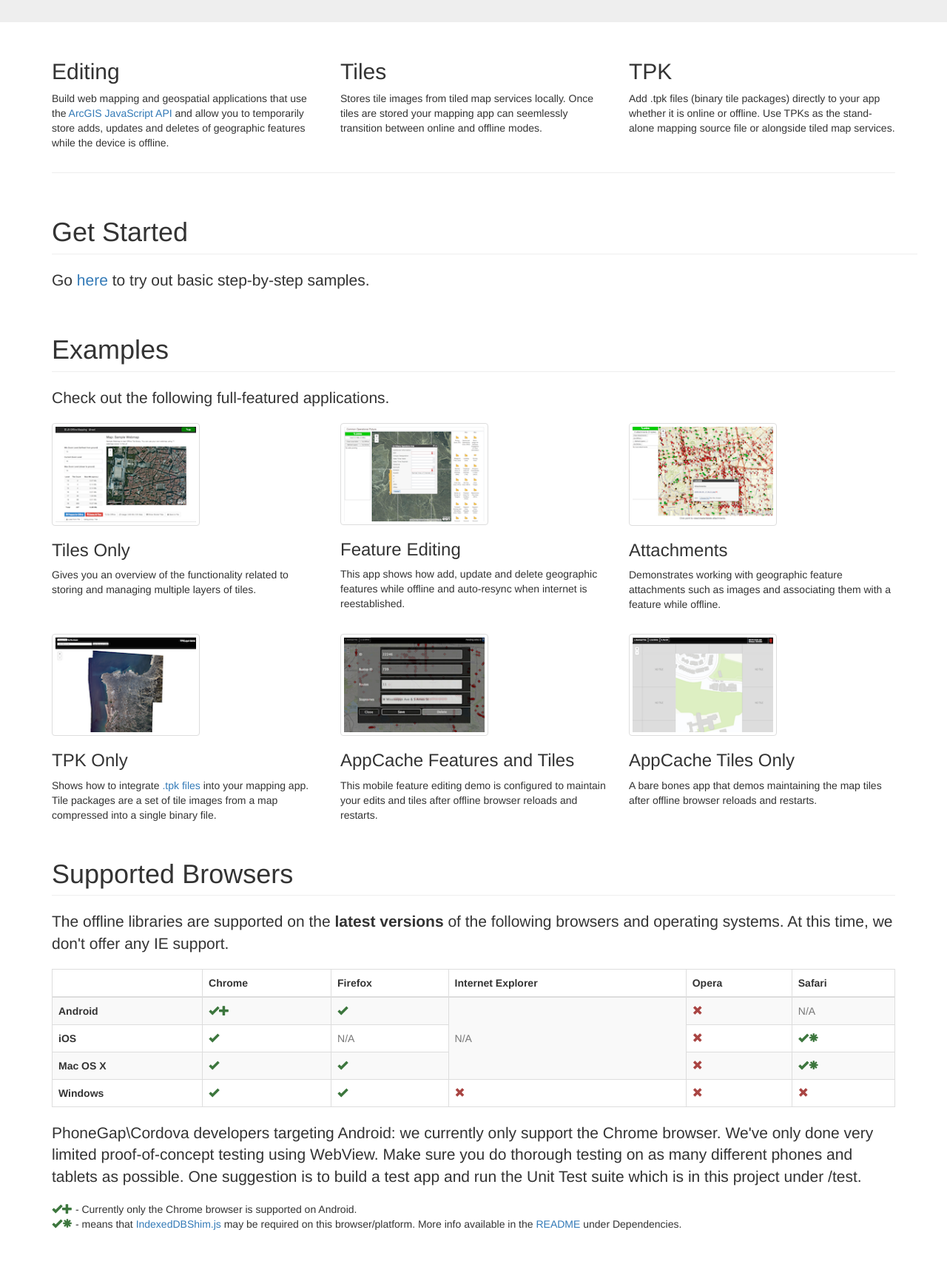
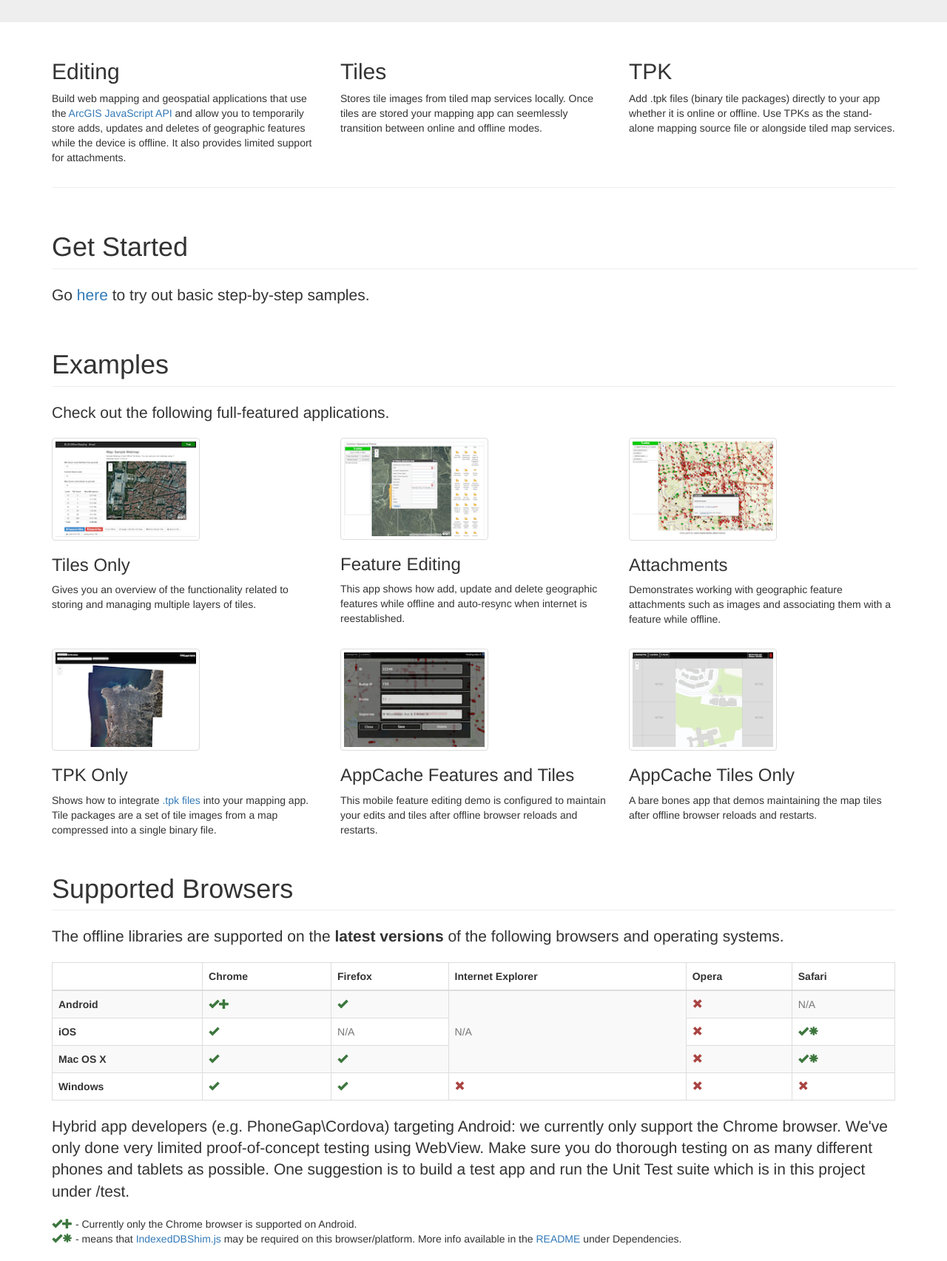
Before and after one commit to Esri/offline-editor-js, a website: page demo/index.html in a window 1280 px wide. Shown: the part 260-1965 px from the top of the page at 74% size. Drawn offline with nearby package versions, Linux system fonts and the light colour scheme.

Commit message:
v2.5.0.1 minor doc update

```diff
--- a/demo/index.html
+++ b/demo/index.html
@@ -46,7 +46,9 @@
     <div class="row">
         <div class="col-md-4">
             <h2>Editing</h2>
-            <p>Build web mapping and geospatial applications that use the <a href="http://developers.arcgis.com/en/documentation" target="_blank">ArcGIS JavaScript API</a> and allow you to temporarily store adds, updates and deletes of geographic features while the device is offline.</p>
+            <p>Build web mapping and geospatial applications that use the <a href="http://developers.arcgis.com/en/documentation" target="_blank">ArcGIS JavaScript API</a>
+                and allow you to temporarily store adds, updates and deletes of geographic features while the device is offline.
+                It also provides limited support for attachments.</p>
         </div>
         <div class="col-md-4">
             <h2>Tiles</h2>
@@ -121,7 +123,7 @@
 
     <div class="bs-docs-section">
         <h1 id="examples" class="page-header">Supported Browsers</h1>
-        <p class="lead">The offline libraries are supported on the <strong>latest versions</strong> of the following browsers and operating systems. At this time, we don't offer any IE support.<br>
+        <p class="lead">The offline libraries are supported on the <strong>latest versions</strong> of the following browsers and operating systems.<br>
         </p>
         <table class="table table-bordered table-striped">
             <thead>
@@ -167,7 +169,7 @@
             </tr>
             </tbody>
          </table>
-        <p class="lead">PhoneGap\Cordova developers targeting Android: we currently only support the Chrome browser.
+        <p class="lead">Hybrid app developers (e.g. PhoneGap\Cordova) targeting Android: we currently only support the Chrome browser.
             We've only done very limited proof-of-concept testing using WebView.
             Make sure you do thorough testing on as many different phones and tablets as possible.
             One suggestion is to build a test app and run the Unit Test suite which is in this project under /test.
```
Also changed, not shown: demo/api-doc.html (+18 -0 lines), CHANGELOG.md, README.md.
